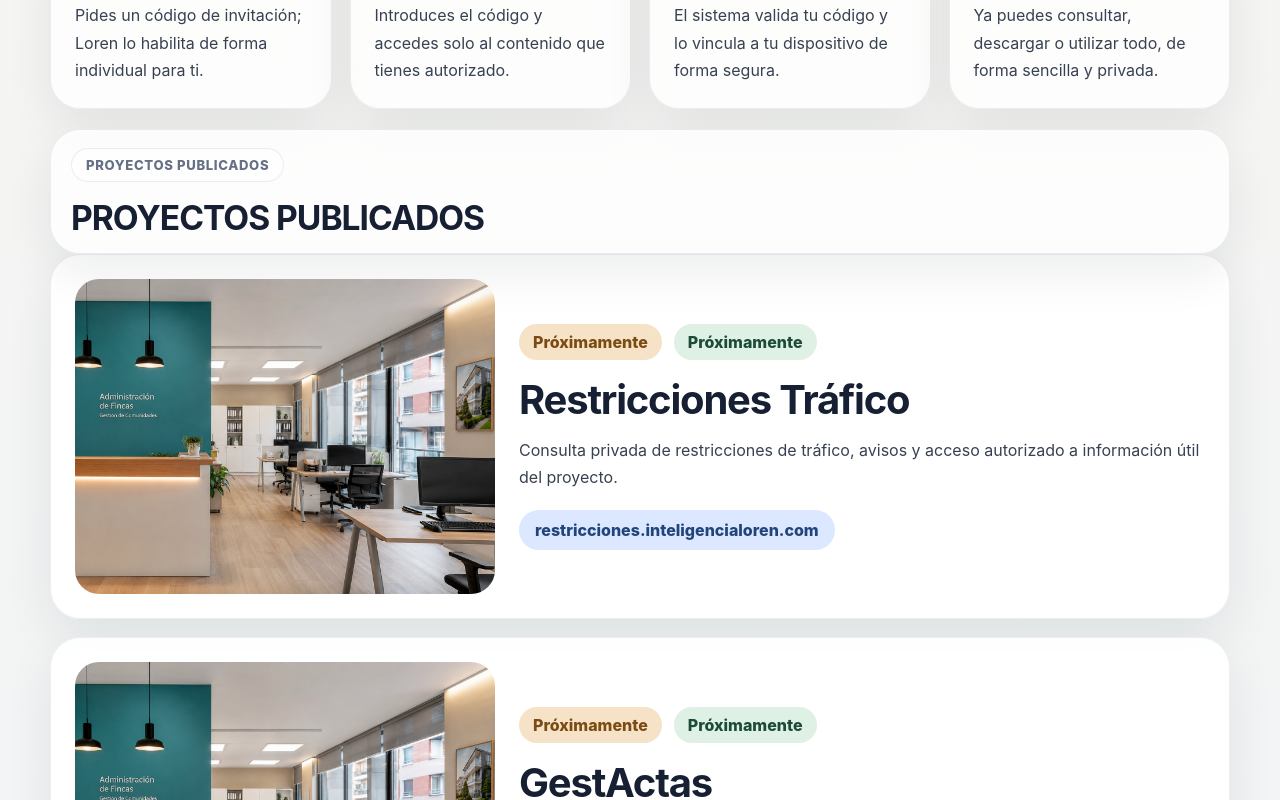
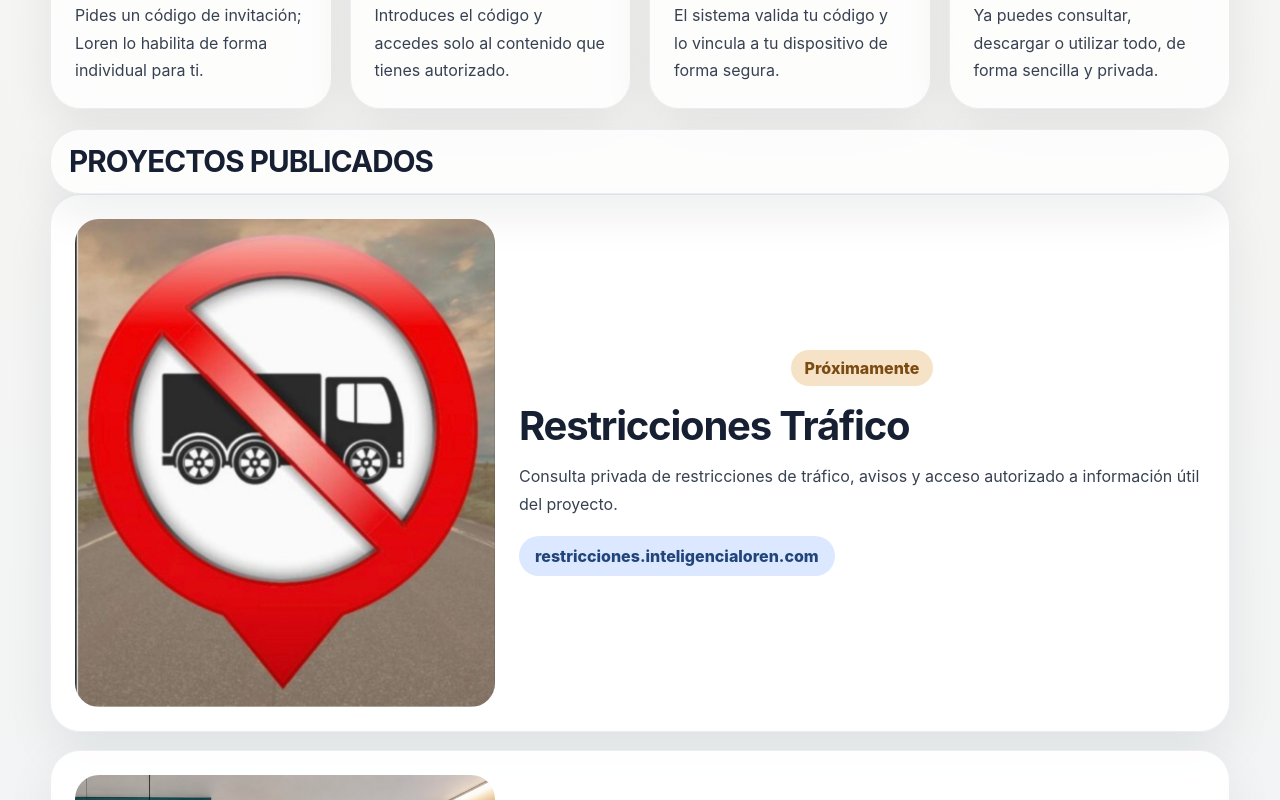
Before and after one commit to Loren2026/abierto-general, a React (Vite) app in the folder web/: page / in a window 1280 px wide. Shown: the part 1140-1940 px from the top of the page. Built offline with nearby package versions, Linux system fonts and the light colour scheme; no server answers.

Commit message:
feat(landing): use restricciones traffic image

```diff
--- a/web/src/public/HomePage.jsx
+++ b/web/src/public/HomePage.jsx
@@ -4,6 +4,7 @@ import { Link } from 'react-router-dom'
 import PublicLayout from '../components/layout/PublicLayout'
 import fitLorenHero from '../assets/fit-loren-hero.jpg'
 import gestactasHero from '../assets/gestactas-hero.png'
+import restriccionesHero from '../assets/restricciones-trafico-hero.jpg'
 
 const DEVICE_ID_KEY = 'inteligencialoren.deviceId'
 const PANEL_API_BASE_URL = 'https://panel.inteligencialoren.com/api'
@@ -26,7 +27,7 @@ const featuredProjects = [
     name: 'Restricciones Tráfico',
     description:
       'Consulta privada de restricciones de tráfico, avisos y acceso autorizado a información útil del proyecto.',
-    image: gestactasHero,
+    image: restriccionesHero,
     badge: 'Próximamente',
     accessLabel: 'Próximamente',
     visibleUrl: 'restricciones.inteligencialoren.com',
@@ -454,9 +455,8 @@ export default function HomePage() {
         </section>
 
         <section className="section-shell project-showcase-section">
-          <div className="content-card content-card--wide project-showcase-heading-card" style={{ padding: '18px 20px' }}>
-            <span className="content-card__eyebrow">Proyectos publicados</span>
-            <h2 style={{ fontSize: 'clamp(1.35rem, 7vw, 2.1rem)', lineHeight: 1.05, whiteSpace: 'nowrap', marginBottom: 0 }}>PROYECTOS PUBLICADOS</h2>
+          <div className="content-card content-card--wide project-showcase-heading-card" style={{ padding: '16px 18px' }}>
+            <h2 style={{ fontSize: 'clamp(1.22rem, 6.2vw, 1.85rem)', lineHeight: 1.05, whiteSpace: 'nowrap', marginBottom: 0 }}>PROYECTOS PUBLICADOS</h2>
           </div>
           <div className="project-showcase-grid">
             {publicProjects.map((project) => (
@@ -465,9 +465,8 @@ export default function HomePage() {
                   <img src={project.image} alt={project.name} />
                 </div>
                 <div className="project-card__body">
-                  <div className="project-card__topline">
+                  <div className="project-card__topline" style={{ justifyContent: 'center' }}>
                     <span className="project-card__badge">{project.badge}</span>
-                    <span className="project-card__access">{project.accessLabel}</span>
                   </div>
                   <h3>{project.name}</h3>
                   <p>{project.description}</p>
```
Also changed, not shown: web/src/assets/restricciones-trafico-hero.jpg (added).
